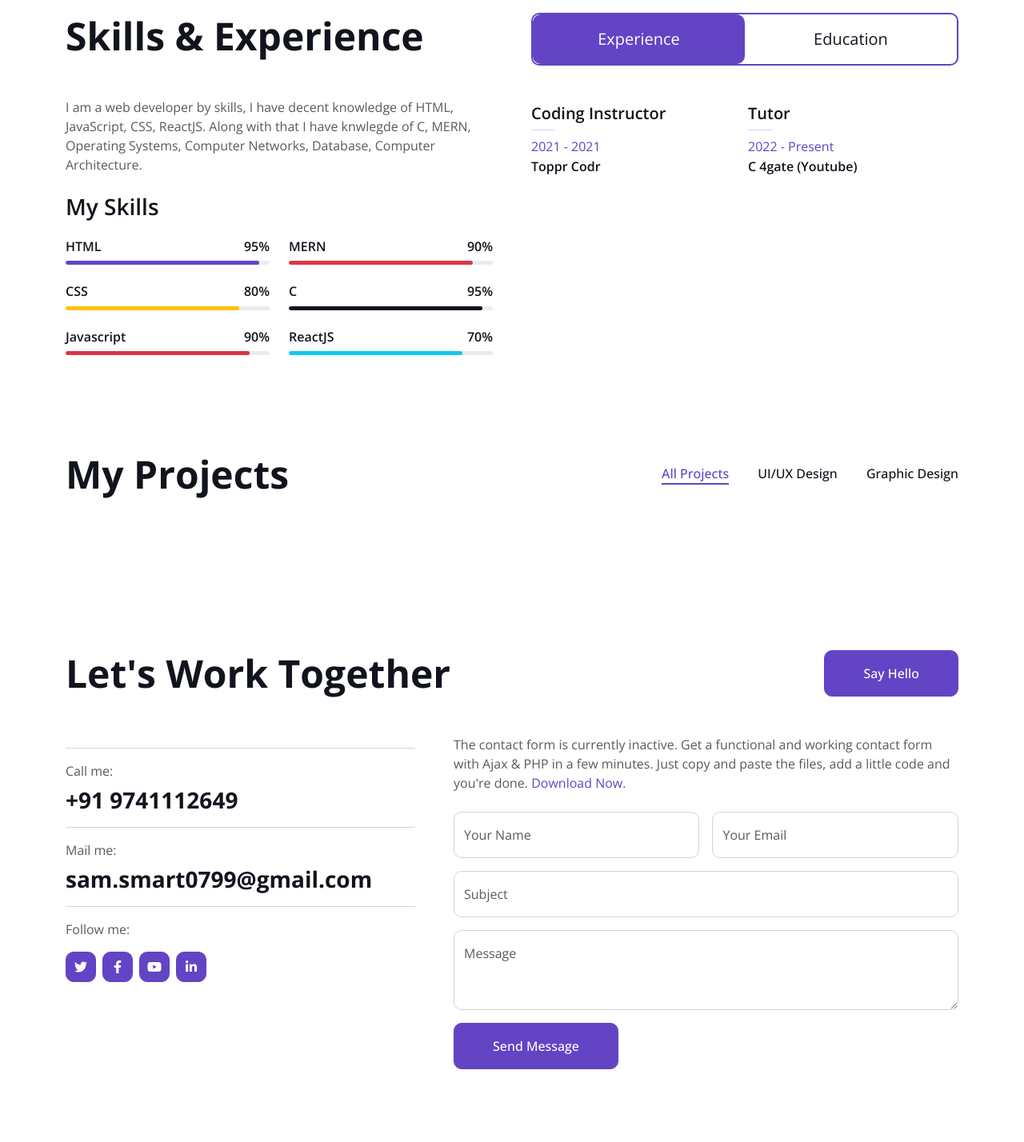
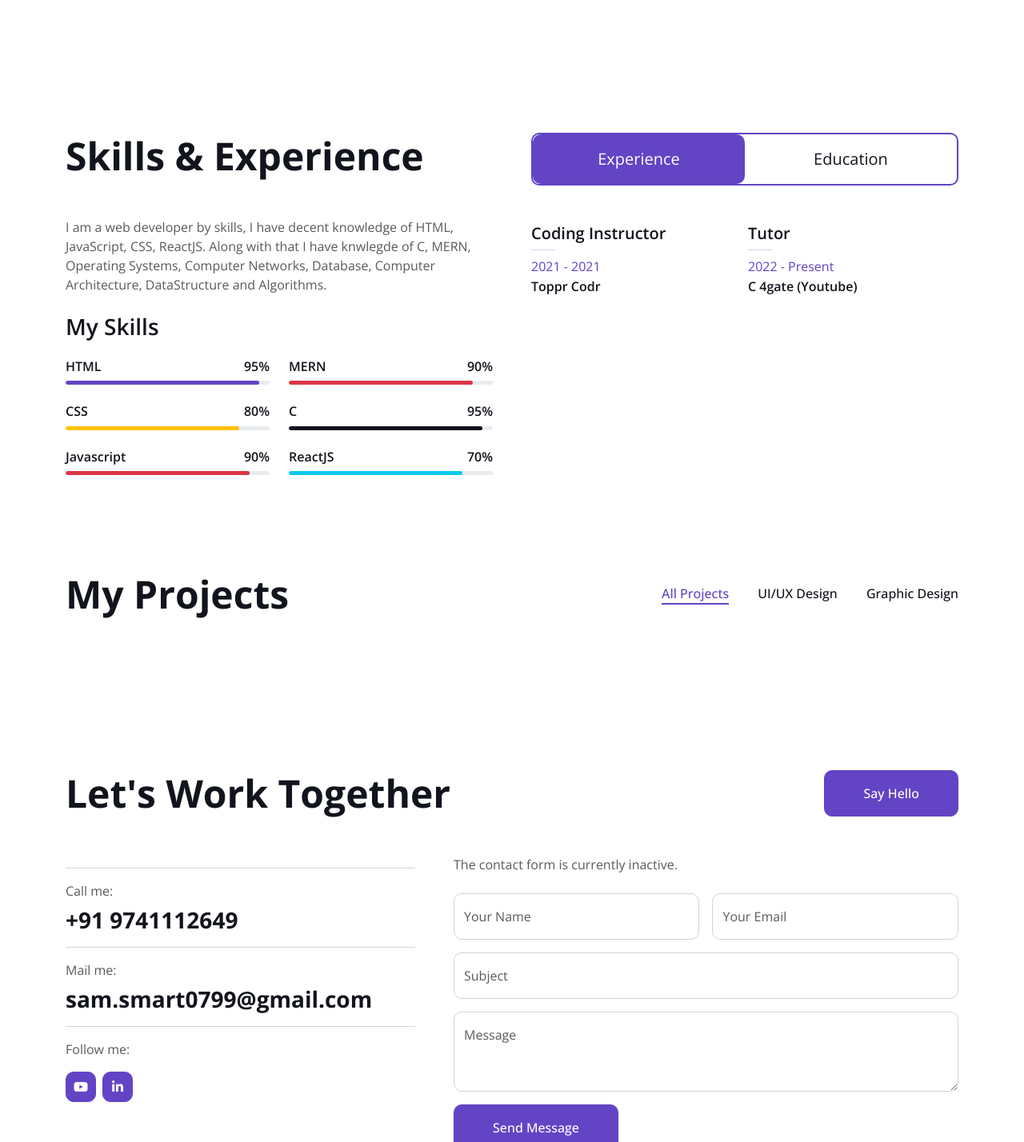
Before and after one commit to CRAZFREE/CRAZFREE.github.io, a plain HTML site: page index.html in a window 1280 px wide. Shown: the part 980-2408 px from the top of the page at 80% size. Drawn offline with nearby package versions, Linux system fonts and the light colour scheme.

Commit message:
2nd update

```diff
--- a/index.html
+++ b/index.html
@@ -129,7 +129,7 @@
                             <h3 class="display-1 mb-0">Fresher</h3>
                             <!-- <h5 class="mb-0">Years</h5> -->
                         </div>
-                        <!-- <h3 class="lh-base mb-0">of working experience as a web designer & developer</h3> -->
+                        <h3 class="lh-base mb-0">Seeking for Oppurtunity to Work as a Frontend Developer or Software Engineer</h3>
                     </div>
                     <!-- <p class="mb-4">Stet no et lorem dolor et diam, amet duo ut dolore vero eos. No stet est diam rebum amet diam ipsum. Clita clita labore, dolor duo nonumy clita sit at, sed sit sanctus dolor eos.</p> -->
                     <p class="mb-3"><i class="far fa-check-circle text-primary me-3"></i>Hardworking</p>
@@ -169,7 +169,7 @@
             <div class="row g-5">
                 <div class="col-lg-6 wow fadeInUp" data-wow-delay="0.1s">
                     <h1 class="display-5 mb-5">Skills & Experience</h1>
-                    <p class="mb-4">I am a web developer by skills, I have decent knowledge of HTML, JavaScript, CSS, ReactJS. Along with that I have knwlegde of C, MERN, Operating Systems, Computer Networks, Database, Computer Architecture. </p>
+                    <p class="mb-4">I am a web developer by skills, I have decent knowledge of HTML, JavaScript, CSS, ReactJS. Along with that I have knwlegde of C, MERN, Operating Systems, Computer Networks, Database, Computer Architecture, DataStructure and Algorithms. </p>
                     <h3 class="mb-4">My Skills</h3>
                     <div class="row align-items-center">
                         <div class="col-md-6">
@@ -575,14 +575,14 @@
                     <hr class="w-100">
                     <p class="mb-2">Follow me:</p>
                     <div class="d-flex pt-2">
-                        <a class="btn btn-square btn-primary me-2" href=""><i class="fab fa-twitter"></i></a>
-                        <a class="btn btn-square btn-primary me-2" href=""><i class="fab fa-facebook-f"></i></a>
-                        <a class="btn btn-square btn-primary me-2" href=""><i class="fab fa-youtube"></i></a>
-                        <a class="btn btn-square btn-primary me-2" href=""><i class="fab fa-linkedin-in"></i></a>
+<!--                         <a class="btn btn-square btn-primary me-2" href=""><i class="fab fa-twitter"></i></a> -->
+<!--                         <a class="btn btn-square btn-primary me-2" href=""><i class="fab fa-facebook-f"></i></a> -->
+                        <a class="btn btn-square btn-primary me-2" href="https://www.youtube.com/@c4gate579/featured"><i class="fab fa-youtube"></i></a>
+                        <a class="btn btn-square btn-primary me-2" href="https://www.linkedin.com/in/sambhav-jain-251848152/"><i class="fab fa-linkedin-in"></i></a>
                     </div>
                 </div>
                 <div class="col-lg-7 col-md-6 wow fadeInUp" data-wow-delay="0.5s">
-                    <p class="mb-4">The contact form is currently inactive. Get a functional and working contact form with Ajax & PHP in a few minutes. Just copy and paste the files, add a little code and you're done. <a href="https://htmlcodex.com/contact-form">Download Now</a>.</p>
+                    <p class="mb-4">The contact form is currently inactive.<a href="https://htmlcodex.com/contact-form"></a></p>
                     <form>
                         <div class="row g-3">
                             <div class="col-md-6">
```
